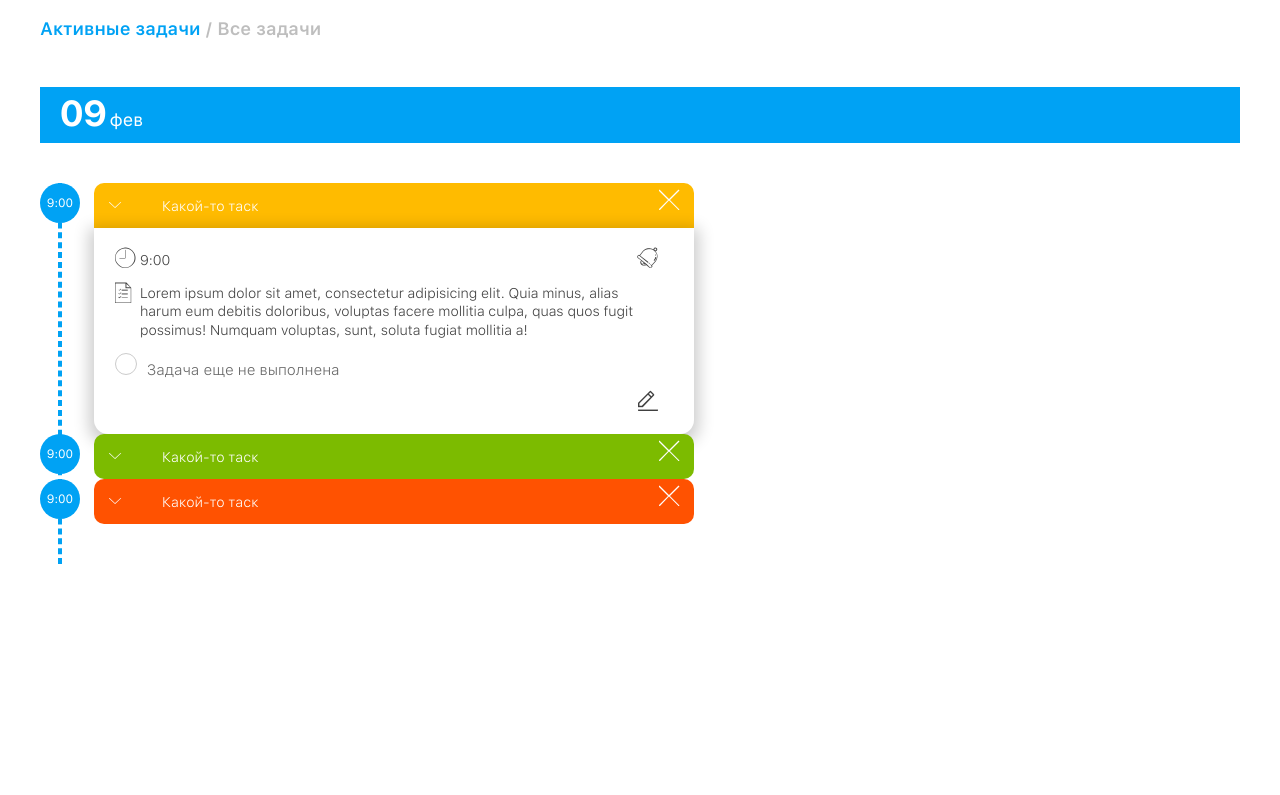
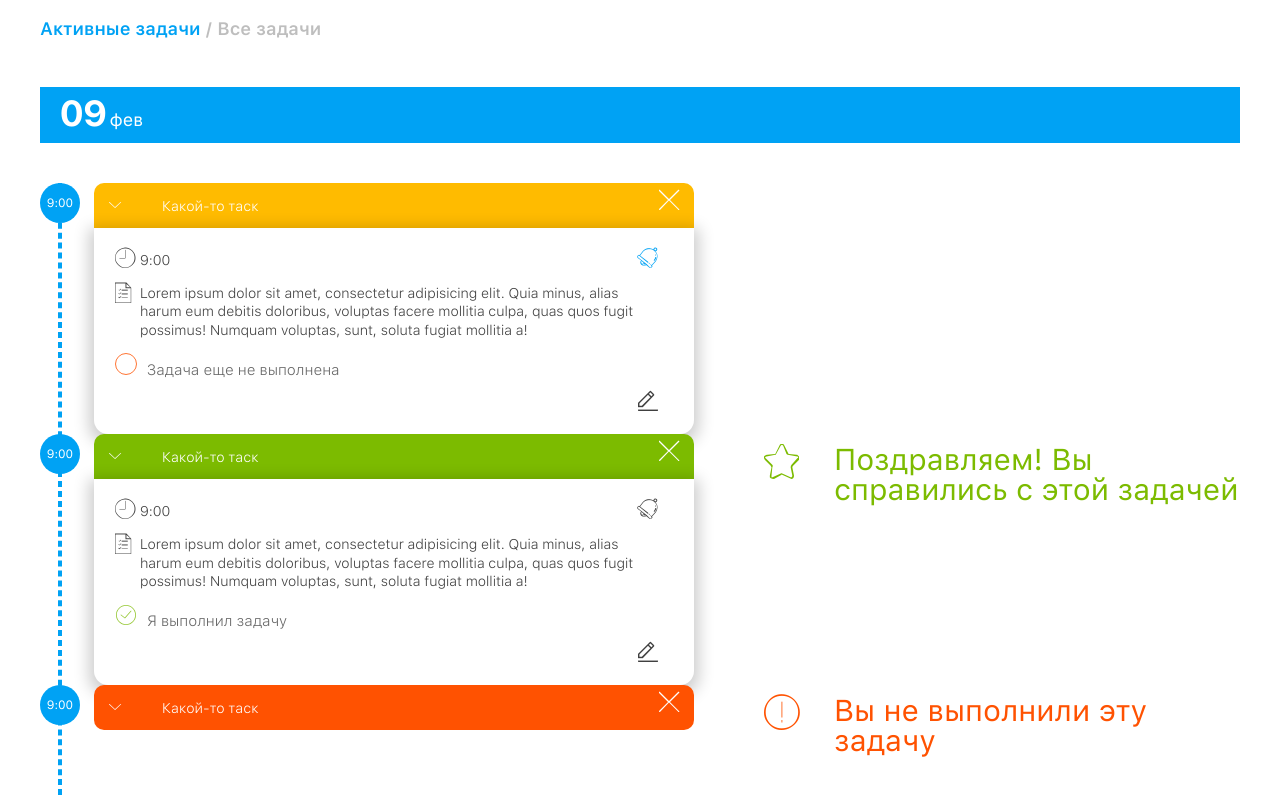
Before and after one commit to khramovw/task, a website: page app/index.html in a window 1280 px wide. Shown: the part 131-926 px from the top of the page. Before the commit the page ends 800 px from the top, so only its background shows below. Drawn offline with Linux system fonts and the light colour scheme.

Commit message:
task-status

```diff
--- a/app/css/style.css
+++ b/app/css/style.css
@@ -332,22 +332,36 @@ main {
     left: 1.8em;
     bottom: 0; }
 
-.task {
+.task-section {
+  display: -webkit-box;
+  display: -webkit-flex;
+  display: -ms-flexbox;
+  display: flex;
+  -webkit-box-orient: horizontal;
+  -webkit-box-direction: normal;
+  -webkit-flex-direction: row;
+      -ms-flex-direction: row;
+          flex-direction: row;
+  -webkit-box-align: start;
+  -webkit-align-items: start;
+      -ms-flex-align: start;
+          align-items: start; }
+  .task-section .task {
     width: 100%;
     padding-left: 5.4em;
     position: relative;
     max-width: -webkit-calc( 600px + 5.4em);
     max-width: calc( 600px + 5.4em); }
-  .task.open .task-content-wrap {
+    .task-section .task.open .task-content-wrap {
       display: block; }
-  .task.open .task-header {
+    .task-section .task.open .task-header {
       -webkit-border-radius: 1em 1em 0 0;
               border-radius: 1em 1em 0 0; }
-  .task.success .task-header {
+    .task-section .task.success .task-header {
       background: #7cbb00; }
-  .task.worning .task-header {
+    .task-section .task.worning .task-header {
       background: #ff5201; }
-  .task .task-header {
+    .task-section .task .task-header {
       padding: 1.5em;
       background: #ffbb00;
       -webkit-border-radius: 1em;
@@ -362,18 +376,18 @@ main {
       -webkit-justify-content: space-between;
           -ms-flex-pack: justify;
               justify-content: space-between; }
-    .task .task-header .short-task-text {
+      .task-section .task .task-header .short-task-text {
         width: 80%;
         font-size: 1.4em;
         white-space: nowrap;
         overflow: hidden;
         text-overflow: ellipsis; }
-    .task .task-header .icon-arrow {
+      .task-section .task .task-header .icon-arrow {
         font-size: .6em; }
-    .task .task-header .icon-cancel {
+      .task-section .task .task-header .icon-cancel {
         font-size: 2em;
         margin-top: -8px; }
-  .task .task-content-wrap {
+    .task-section .task .task-content-wrap {
       display: none;
       padding: 1.5em;
       -webkit-border-radius: 0 0 1em 1em;
@@ -385,43 +399,45 @@ main {
       line-height: 1.3em;
       -webkit-box-shadow: 0px 5px 16px 5px rgba(0, 2, 3, 0.2);
               box-shadow: 0px 5px 16px 5px rgba(0, 2, 3, 0.2); }
-    .task .task-content-wrap > * + * {
+      .task-section .task .task-content-wrap > * + * {
         margin-top: 1em; }
-    .task .task-content-wrap .task-icon {
+      .task-section .task .task-content-wrap .task-icon {
         font-size: 1.43em;
         width: 20px; }
-    .task .task-content-wrap .time-row {
+      .task-section .task .task-content-wrap .time-row {
         -webkit-box-align: center;
         -webkit-align-items: center;
             -ms-flex-align: center;
                 align-items: center; }
-      .task .task-content-wrap .time-row .time {
+        .task-section .task .task-content-wrap .time-row .time {
           width: 90%;
           padding-left: 5px; }
-    .task .task-content-wrap .task-text-row .text {
+        .task-section .task .task-content-wrap .time-row .task-icon > .icon-bell-active {
+          color: #00a2f4; }
+      .task-section .task .task-content-wrap .task-text-row .text {
         width: 90%;
         padding-left: 5px; }
-    .task .task-content-wrap .task-check-row {
+      .task-section .task .task-content-wrap .task-check-row {
         width: 90%; }
-      .task .task-content-wrap .task-check-row input[type="checkbox"] {
+        .task-section .task .task-content-wrap .task-check-row input[type="checkbox"] {
           display: none; }
-        .task .task-content-wrap .task-check-row input[type="checkbox"] + label {
+          .task-section .task .task-content-wrap .task-check-row input[type="checkbox"] + label {
             opacity: 0.8;
             font-size: 15px; }
-          .task .task-content-wrap .task-check-row input[type="checkbox"] + label::before {
+            .task-section .task .task-content-wrap .task-check-row input[type="checkbox"] + label::before {
               content: '';
               display: inline-block;
               width: 20px;
               height: 20px;
-            border: 1px solid #bebebe;
+              border: 1px solid #ff5201;
               -webkit-border-radius: 50%;
                       border-radius: 50%;
               background: #FFF;
               margin-right: 10px; }
-        .task .task-content-wrap .task-check-row input[type="checkbox"]:checked + label::before {
+          .task-section .task .task-content-wrap .task-check-row input[type="checkbox"]:checked + label::before {
             background: #fff url("../img/check.svg") no-repeat;
             border-color: transparent; }
-    .task .task-content-wrap .task-edit-row {
+      .task-section .task .task-content-wrap .task-edit-row {
         display: -webkit-box;
         display: -webkit-flex;
         display: -ms-flexbox;
@@ -431,8 +447,30 @@ main {
             -ms-flex-pack: end;
                 justify-content: flex-end;
         margin-right: 15px; }
-      .task .task-content-wrap .task-edit-row .icon-edit {
+        .task-section .task .task-content-wrap .task-edit-row .icon-edit {
           display: block; }
+  .task-section .task-status {
+    display: none;
+    -webkit-box-orient: horizontal;
+    -webkit-box-direction: normal;
+    -webkit-flex-direction: row;
+        -ms-flex-direction: row;
+            flex-direction: row;
+    margin: 10px 0 0 70px; }
+    .task-section .task-status .status-icon {
+      font-size: 35px;
+      margin-right: 1em; }
+    .task-section .task-status p {
+      font-size: 3em; }
+  .task-section .color-worning {
+    color: #ff5201; }
+  .task-section .color-success {
+    color: #7cbb00; }
+  .task-section .status-on {
+    display: -webkit-box;
+    display: -webkit-flex;
+    display: -ms-flexbox;
+    display: flex; }
 
 .to-do-time {
   height: 3.3333em;
--- a/app/index.html
+++ b/app/index.html
@@ -42,7 +42,56 @@
 				</div>
 				<div class="all-task-wrap">
 					<!-- one task start-->
+                    <div class="task-section">
                         <div class="task open">
+                            <div class="to-do-time">9:00</div>
+                            <div class="task-header flex-container">
+                                <span class="icon icon-arrow"></span>
+                                <div class="short-task-text">Какой-то таск</div>
+                                <span class="icon icon-cancel"></span>
+                            </div>
+                            <div class="task-content-wrap">
+                                <div class="time-row flex-container">
+                                    <div class="task-icon">
+                                        <span class="icon icon-time"></span>
+                                    </div>
+                                    <span class="time">9:00</span>
+                                    <div class="task-icon">
+                                        <span class="icon icon-bell icon-bell-active"></span>
+                                    </div>
+                                </div>
+                                <div class="task-text-row flex-container">
+                                    <div class="task-icon">
+                                        <span class="icon icon-list"></span>
+                                    </div>
+                                    <div class="text">
+                                        Lorem ipsum dolor sit amet, consectetur adipisicing elit. Quia minus, alias harum eum debitis doloribus, voluptas facere mollitia culpa, quas quos fugit possimus! Numquam voluptas, sunt, soluta fugiat mollitia a!
+                                    </div>
+                                </div>
+                                <div class="task-check-row flex-container">
+                                    <input type="checkbox" id="check-task">
+                                    <label class="" for="check-task">Задача еще не выполнена</label>
+                                </div>
+                                <div class="task-edit-row flex-container">
+                                    <div class="task-icon">
+                                        <span class="icon icon-edit"></span>
+                                    </div>
+                                </div>
+                            </div>
+                        </div>
+                        <div class="task-status color-worning">
+                            <div class="status-icon">
+                                <span class="icon icon-warning"></span>
+                            </div>
+                            <div class="status-text">
+                                <p>Вы не выполнили эту задачу</p>
+                            </div>
+                        </div>
+                    </div>
+					<!-- one task end -->
+					<!-- one task start-->
+                    <div class="task-section">
+                        <div class="task open success">
                             <div class="to-do-time">9:00</div>
                             <div class="task-header flex-container">
                                 <span class="icon icon-arrow"></span>
@@ -68,8 +117,8 @@
                                     </div>
                                 </div>
                                 <div class="task-check-row flex-container">
-								<input type="checkbox" id="check-task">
-								<label class="" for="check-task">Задача еще не выполнена</label>
+                                    <input type="checkbox" id="check-task-two" checked>
+                                    <label class="" for="check-task-two">Я выполнил задачу</label>
                                 </div>
                                 <div class="task-edit-row flex-container">
                                     <div class="task-icon">
@@ -78,46 +127,18 @@
                                 </div>
                             </div>
                         </div>
-					<!-- one task end -->
-					<!-- one task start-->
-					<div class="task success">
-						<div class="to-do-time">9:00</div>
-						<div class="task-header flex-container">
-							<span class="icon icon-arrow"></span>
-							<div class="short-task-text">Какой-то таск</div>
-							<span class="icon icon-cancel"></span>
+                        <div class="task-status color-success status-on">
+                            <div class="status-icon">
+                                <span class="icon icon-star"></span>
                             </div>
-						<div class="task-content-wrap">
-							<div class="time-row flex-container">
-								<div class="task-icon">
-									<span class="icon icon-time"></span>
-								</div>
-								<span class="time">9:00</span>
-								<div class="task-icon">
-									<span class="icon icon-bell"></span>
-								</div>
-							</div>
-							<div class="task-text-row flex-container">
-								<div class="task-icon">
-									<span class="icon icon-list"></span>
-								</div>
-								<div class="text">
-									Lorem ipsum dolor sit amet, consectetur adipisicing elit. Quia minus, alias harum eum debitis doloribus, voluptas facere mollitia culpa, quas quos fugit possimus! Numquam voluptas, sunt, soluta fugiat mollitia a!
-								</div>
-							</div>
-							<div class="task-check-row flex-container">
-								<input type="checkbox" id="check-task-two">
-								<label class="" for="check-task-two">Задача еще не выполнена</label>
-							</div>
-							<div class="task-edit-row flex-container">
-								<div class="task-icon">
-									<span class="icon icon-edit"></span>
-								</div>
+                            <div class="status-text">
+                                <p>Поздравляем! Вы справились с этой задачей</p>
                             </div>
                         </div>
                     </div>
 					<!-- one task end -->
 					<!-- one task start-->
+					<div class="task-section">
 						<div class="task worning">
 						<div class="to-do-time">9:00</div>
 						<div class="task-header flex-container">
@@ -154,6 +175,15 @@
 							</div>
 						</div>
 					</div>
+						<div class="task-status color-worning status-on">
+                            <div class="status-icon">
+                                <span class="icon icon-warning"></span>
+                            </div>
+                            <div class="status-text">
+                                <p>Вы не выполнили эту задачу</p>
+                            </div>
+                        </div>
+					</div>
 					<!-- one task end -->
 				</div>
 			</div>
```
Also changed, not shown: dist/sass/_layout.scss. Lines whose indentation alone changed are shown as unchanged.
